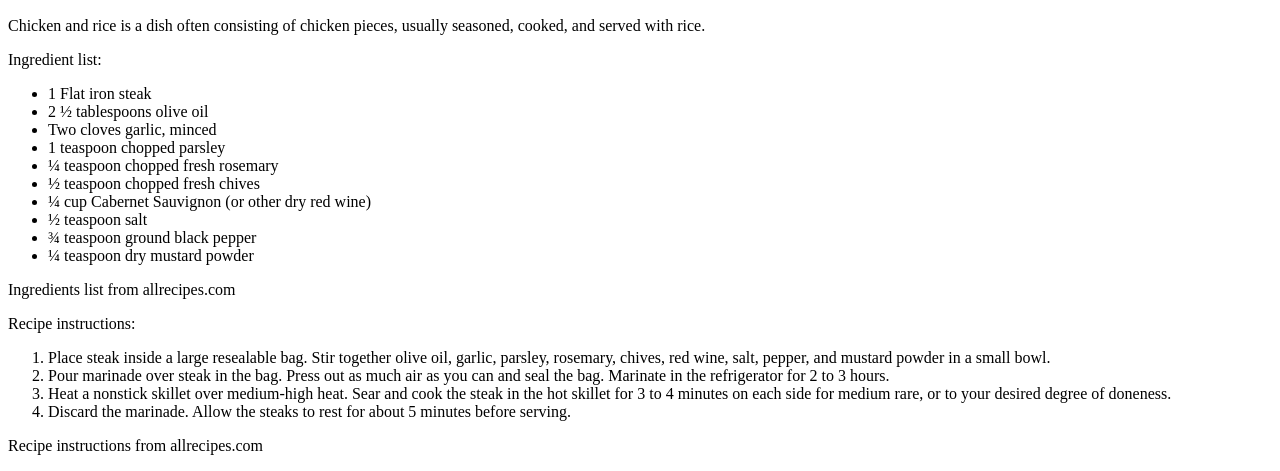
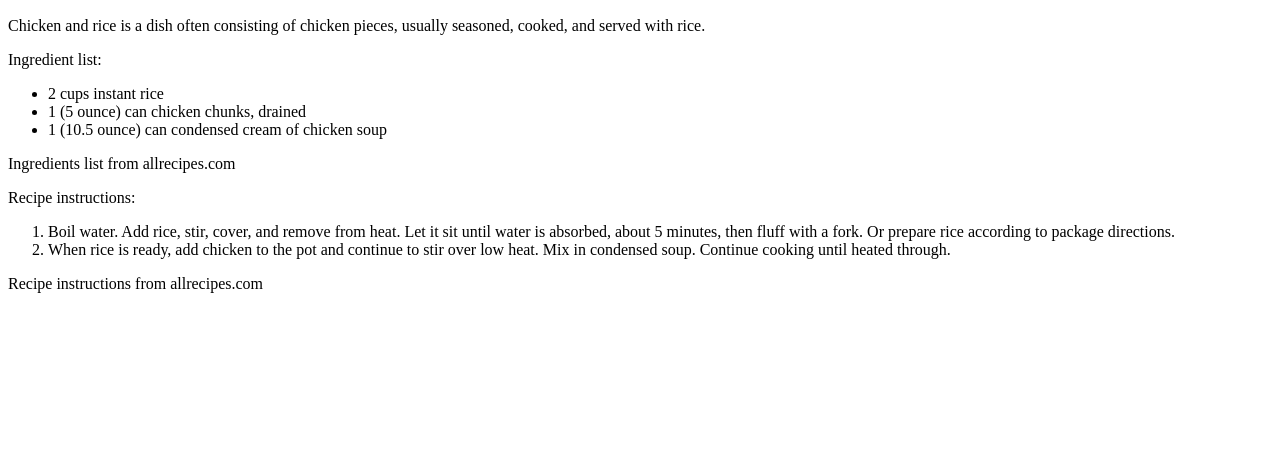
Before and after one commit to Sshahryar/odin-recipes, a plain HTML site: page chickenandrice.html in a window 1280 px wide. Shown: the part 416-887 px from the top of the page. After the commit the page ends 800 px from the top, so only its background shows below. Drawn offline with Linux system fonts and the light colour scheme.

Commit message:
Update chickenandrice.html

```diff
--- a/chickenandrice.html
+++ b/chickenandrice.html
@@ -9,7 +9,7 @@
 
  <h1>Chicken and Rice</h1>
 
- <img src="https://www.allrecipes.com/thmb/V9NNMivaSSeM6CzjRNQABBxcs-k=/750x0/filters:no_upscale():max_bytes(150000):strip_icc():format(webp)/image-1-1-7a8dc89b46034e818f07f8a99ddba036.jpg">
+ <img src="https://www.allrecipes.com/thmb/I6RfdXmqHhORll9YCz90JylMIVQ=/750x0/filters:no_upscale():max_bytes(150000):strip_icc():format(webp)/1104693-27651a0bd23b448d9935496b995ea8f2.jpg">
 
  <h2>Description:</h2>
 
@@ -19,16 +19,9 @@
 
  <ul>
 
- <li>1 Flat iron steak</li>
- <li>2 ½ tablespoons olive oil</li>
- <li>Two cloves garlic, minced</li>
- <li>1 teaspoon chopped parsley</li>
- <li>¼ teaspoon chopped fresh rosemary</li>
- <li>½ teaspoon chopped fresh chives</li>
- <li>¼ cup Cabernet Sauvignon (or other dry red wine)</li>
- <li>½ teaspoon salt</li>
- <li>¾ teaspoon ground black pepper</li>
- <li>¼ teaspoon dry mustard powder</li>
+ <li>2 cups instant rice</li>
+ <li>1 (5 ounce) can chicken chunks, drained</li>
+ <li>1 (10.5 ounce) can condensed cream of chicken soup</li>
 
  </ul>
 
@@ -38,10 +31,8 @@
 
  <ol>
 
- <li>Place steak inside a large resealable bag. Stir together olive oil, garlic, parsley, rosemary, chives, red wine, salt, pepper, and mustard powder in a small bowl.</li>
- <li>Pour marinade over steak in the bag. Press out as much air as you can and seal the bag. Marinate in the refrigerator for 2 to 3 hours.</li>
- <li>Heat a nonstick skillet over medium-high heat. Sear and cook the steak in the hot skillet for 3 to 4 minutes on each side for medium rare, or to your desired degree of doneness.</li>
- <li>Discard the marinade. Allow the steaks to rest for about 5 minutes before serving.</li>
+ <li>Boil water. Add rice, stir, cover, and remove from heat. Let it sit until water is absorbed, about 5 minutes, then fluff with a fork. Or prepare rice according to package directions.</li>
+ <li>When rice is ready, add chicken to the pot and continue to stir over low heat. Mix in condensed soup. Continue cooking until heated through.</li>
 
  </ol>
 
```
